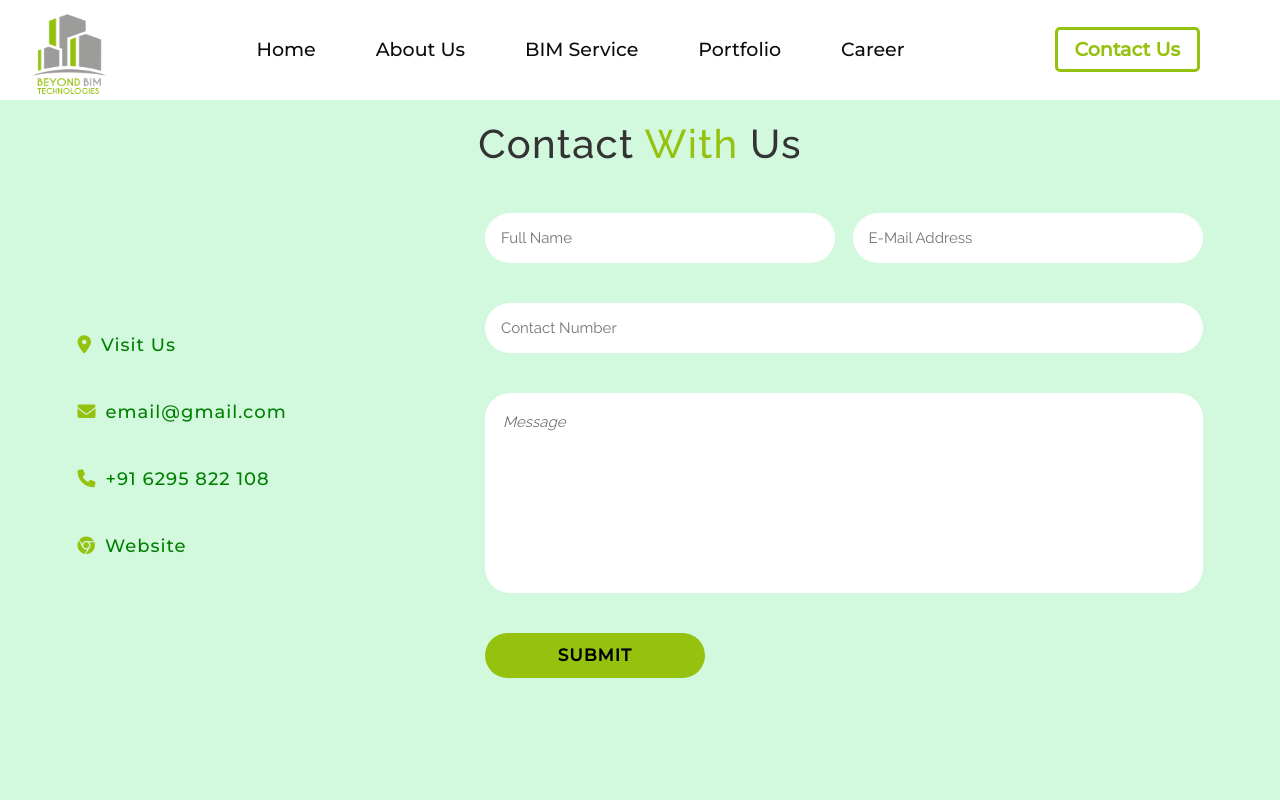
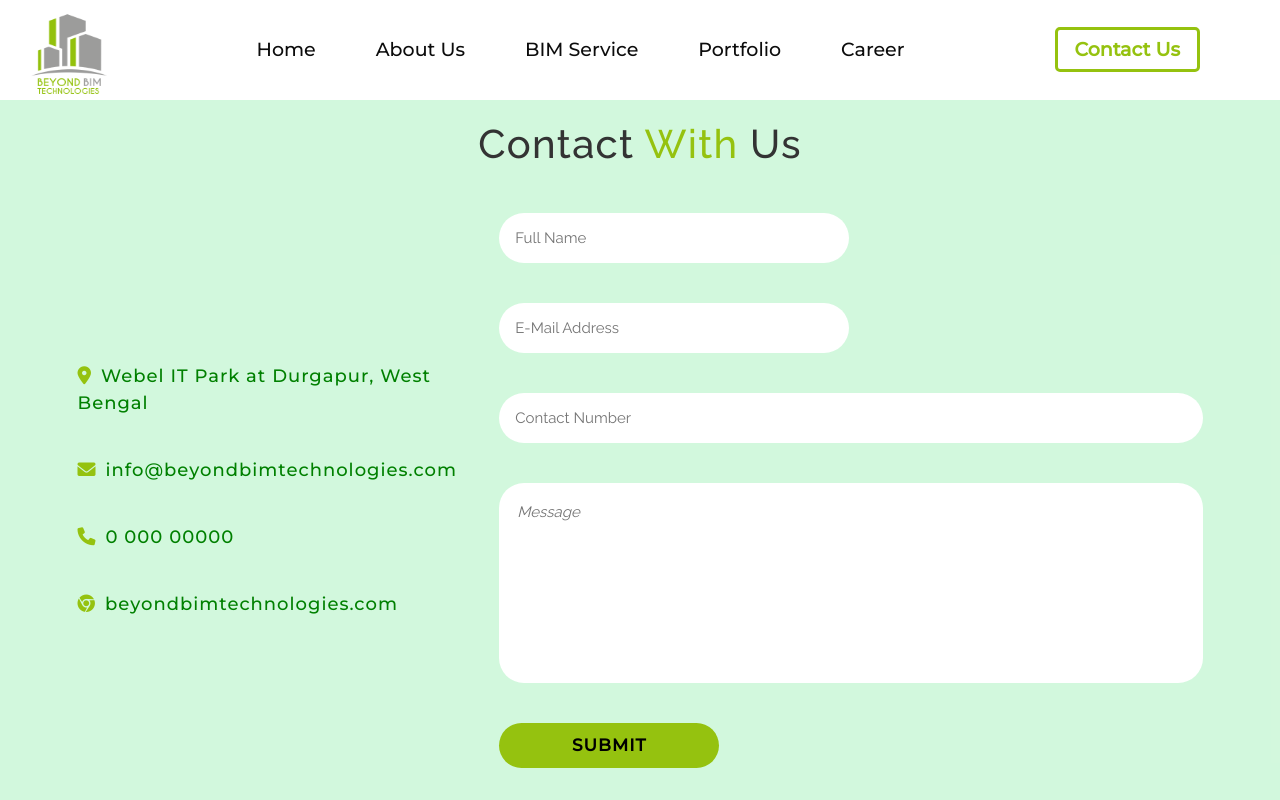
Before and after one commit to cybera1/BIM, a plain HTML site: page contact_us.html in a window 1280 px wide. Shown: the top 800 px of the page. Drawn offline with Linux system fonts and the light colour scheme.

Commit message:
Add files via upload

```diff
--- a/contact_us.html
+++ b/contact_us.html
@@ -61,10 +61,10 @@
         <h3 class="heading">Contact <span class="sub">With</span> Us</h3>
         <div class="container contact_container">
             <div class="left">
-                <a href="#"><i class="fa-solid fa-location-dot"></i><span class="content">Visit Us</span></a>
-                <a href="#"><i class="fa-solid fa-envelope"></i><span class="content">email@gmail.com</span></a>
-                <a href="#"><i class="fa-solid fa-phone"></i><span class="content">+91 6295 822 108</span></a>
-                <a href="#"><i class="fa-brands fa-chrome"></i><span class="content">Website</span></a>
+                <a href="#"><i class="fa-solid fa-location-dot"></i><span class="content">Webel IT Park at Durgapur, West Bengal</span></a>
+                <a href="mailto: info@beyondbimtechnologies.com"><i class="fa-solid fa-envelope"></i><span class="content">info@beyondbimtechnologies.com</span></a>
+                <a href="tel: 0 000 00000"><i class="fa-solid fa-phone"></i><span class="content">0 000 00000</span></a>
+                <a href="beyondbimtechnologies.com"><i class="fa-brands fa-chrome"></i><span class="content">beyondbimtechnologies.com</span></a>
             </div>
             <form action="#" class="right contact_form">
                 <div class="input_sec">
```
